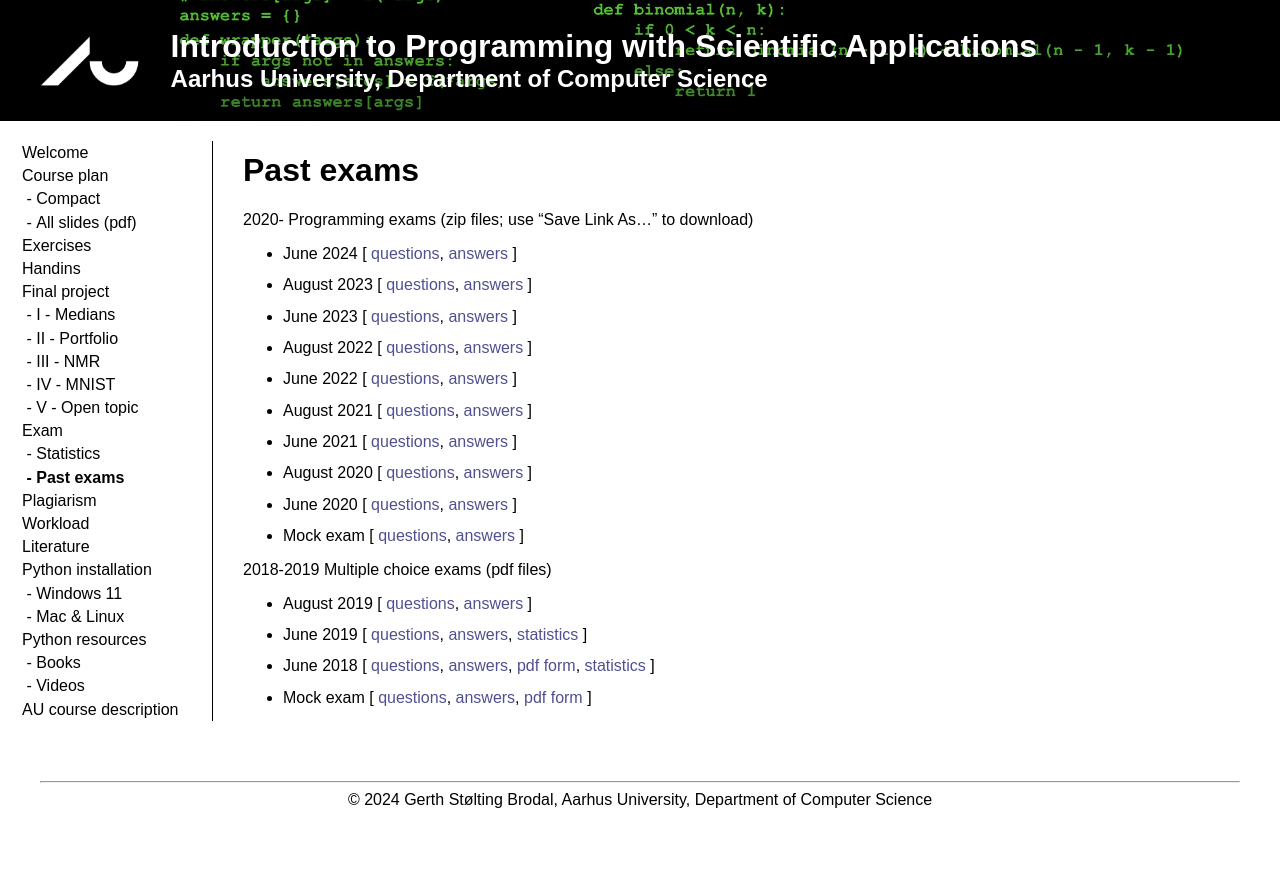
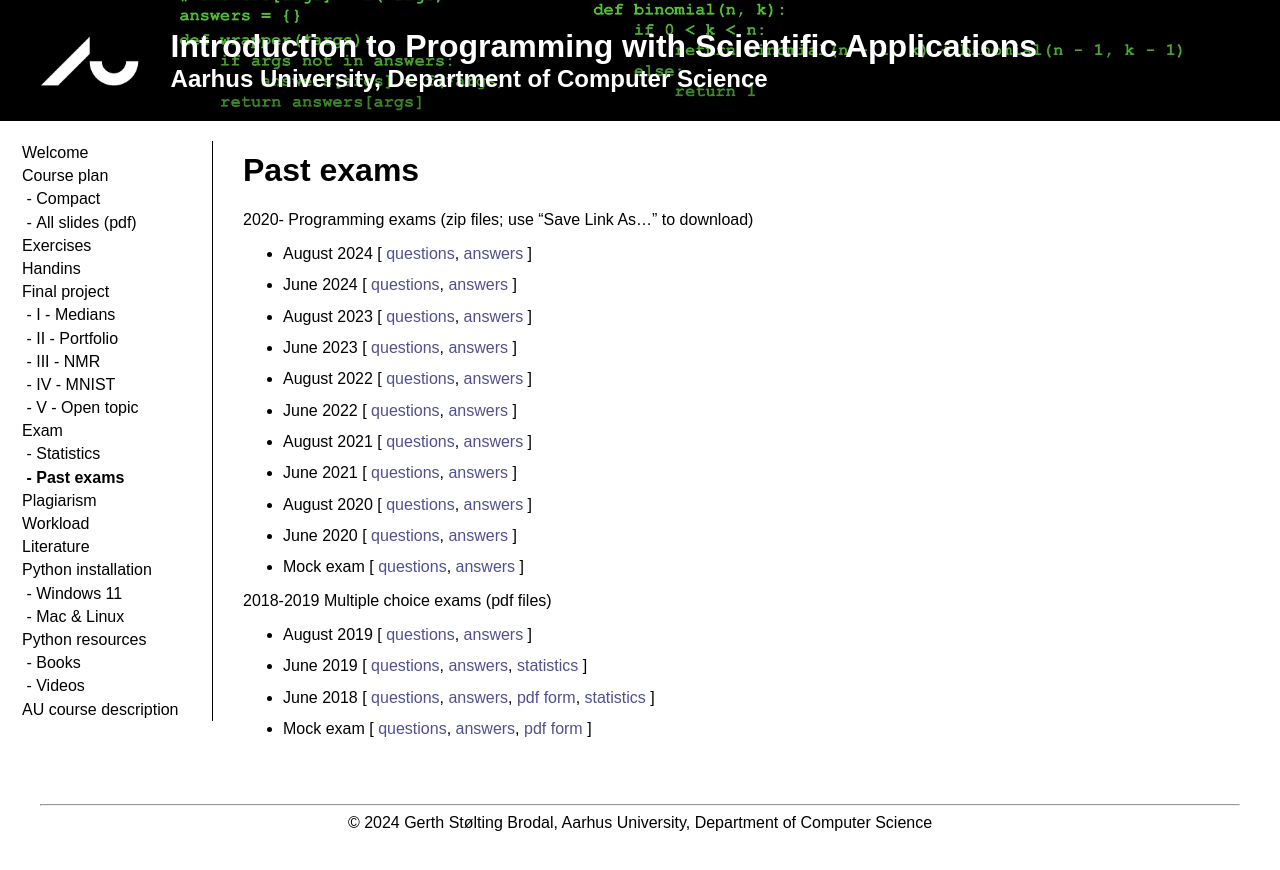
Before and after one commit to gsbrodal/gsbrodal.github.io, a Jekyll site: the page built from ipsa/exam-past.md, in a window 1280 px wide. Shown: the top 870 px of the page. Built offline with Jekyll 4.4.1, drawn with Linux system fonts in a browser that asks for light colours; our own code applies the rules of GitHub Pages for plain Markdown files.

Commit message:
exam-past.md ipsa20.zip ipsa20answers.zip ipsa20mock-answers.zip ipsa20mock.zip ipsa21r-answers.zip ipsa21r.zip ipsa22r-answers.zip ipsa22r.zip ipsa23.zip ipsa23answers.zip ipsa23r-answers.zip ipsa23r.zip ipsa24r-answers.zip ipsa24r.zip

```diff
--- a/ipsa/exam-past.md
+++ b/ipsa/exam-past.md
@@ -2,6 +2,9 @@
 
 2020- Programming exams (zip files; use "Save Link As..." to download)
 
+* August 2024 [
+  [questions](exams/ipsa24r.zip),
+  [answers](exams/ipsa24r-answers.zip) ]
 * June 2024 [
   [questions](exams/ipsa24.zip),
   [answers](exams/ipsa24answers.zip) ]
```
Also changed, not shown: 14 other files.
